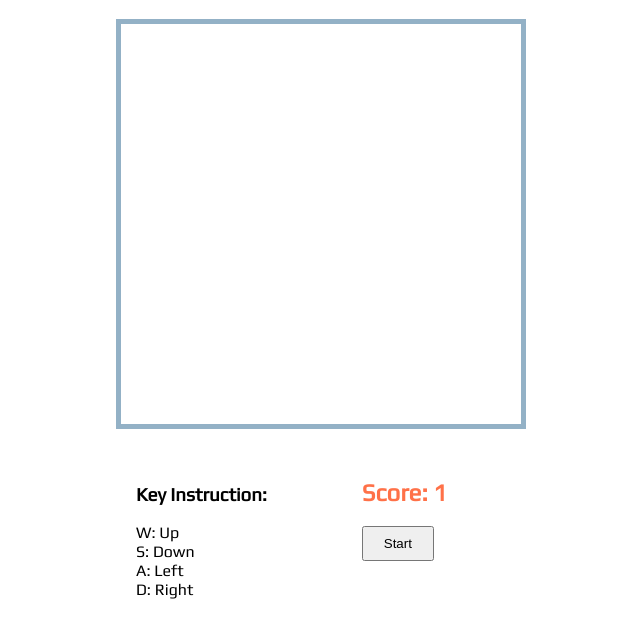
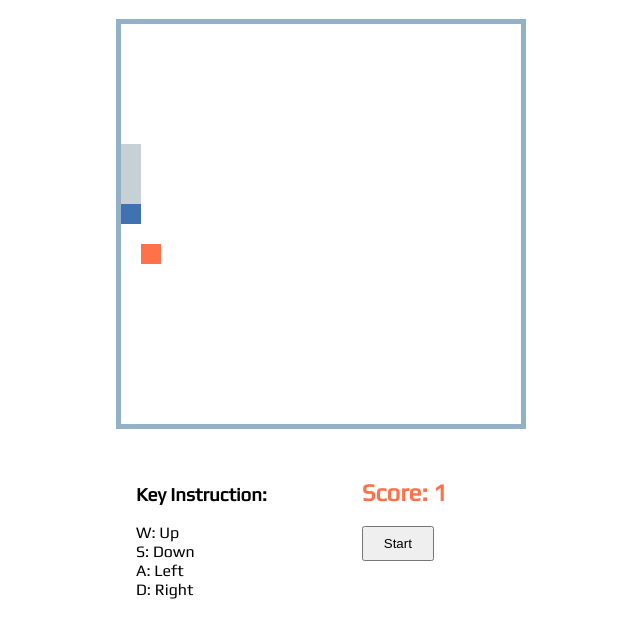
Before and after one commit to im6/vanilla-snake, a website with bundled scripts: page public/index.html in a window 1280 px wide. Both pictures are taken after a click on the button "Start". Shown: the part 61-698 px from the top of the page, without its empty margins (319-959 px from the left). Built offline with nearby package versions, Linux system fonts and the light colour scheme.

Commit message:
add reset button function

```diff
--- a/public/index.html
+++ b/public/index.html
@@ -33,7 +33,7 @@
         <h1>
           Score: <span id="scoreText">0</span>
         </h1>
-        <button>
+        <button id="gameStartBtn">
           Start
         </button>
       </div>
--- a/src/main.js
+++ b/src/main.js
@@ -17,7 +17,8 @@ import {
 
 const canvas_width = CANVAS_WIDTH * BOX_SIZE,
   canvas_height = CANVAS_HEIGHT * BOX_SIZE,
-  scoreElem = document.getElementById('scoreText');
+  scoreElem = document.getElementById('scoreText'),
+  startBtnElem = document.getElementById('gameStartBtn');
 
 class SnakeApp{
   constructor() {
@@ -25,14 +26,14 @@ class SnakeApp{
     me.initCanvas();
     me.addKeyboardListener();
 
-    me.score = SNAKE_INIT_LENGTH;
+    me.score = null;
     me.snake = new Snake();
     me.food = {
       x: 0,
       y: 6,
     };
     //me.food = me.createNewFood(me.snake.location);
-    me.gameOver = false;
+    me.gameOver = true;
     me.render();
   }
 
@@ -89,7 +90,16 @@ class SnakeApp{
     service.drawSnake(me.ctx, me.snake.location);
     service.drawFood(me.ctx, me.food);
   }
+  resetGame(){
+    const me = this;
+    me.updateScore(SNAKE_INIT_LENGTH);
+    me.snake = new Snake();
+    me.gameOver = false;
+  }
 }
 
 const app = new SnakeApp();
+startBtnElem.addEventListener('click', e => {
+  app.resetGame();
+});
 setInterval(app.render.bind(app), 300);
```
